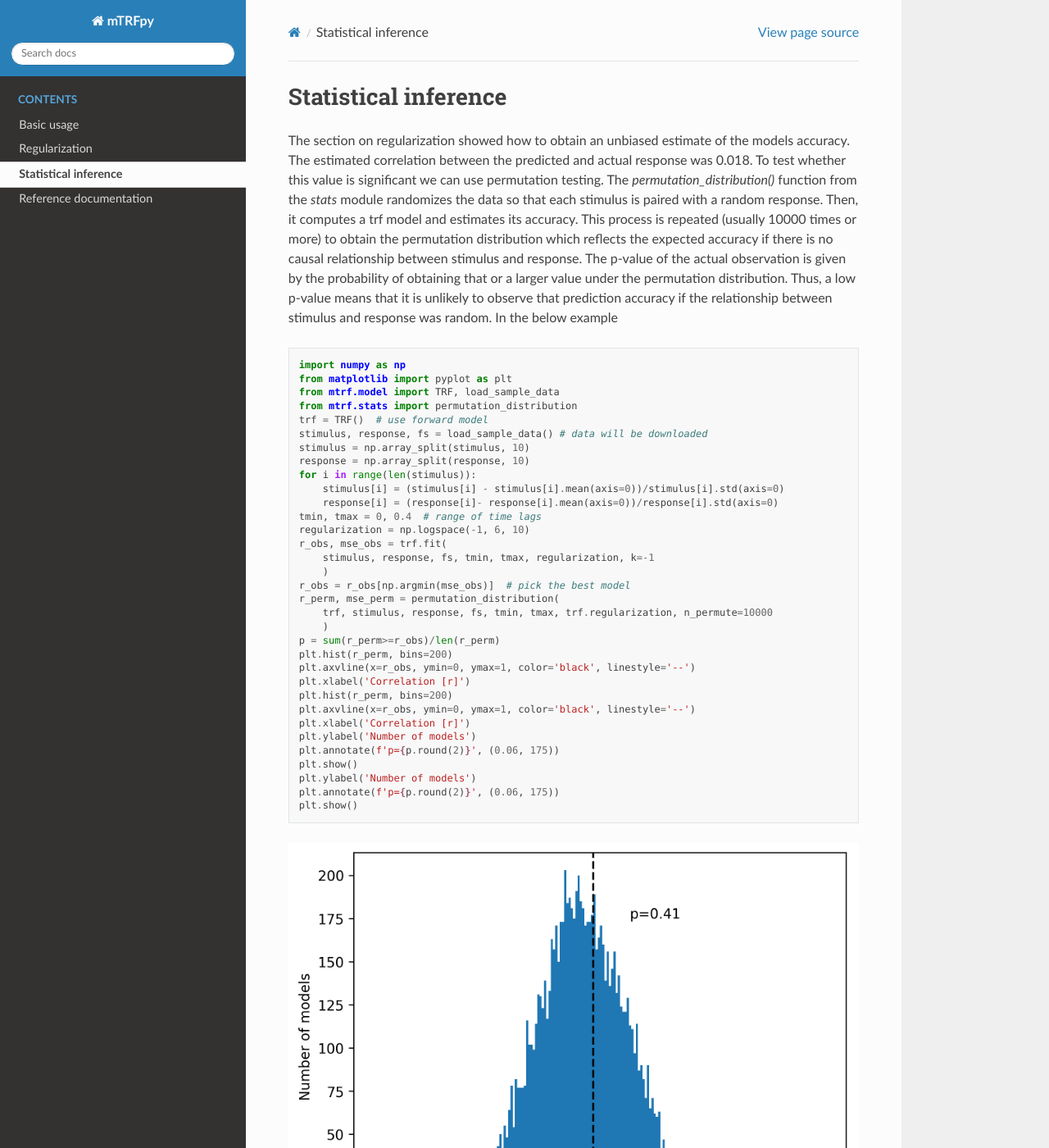
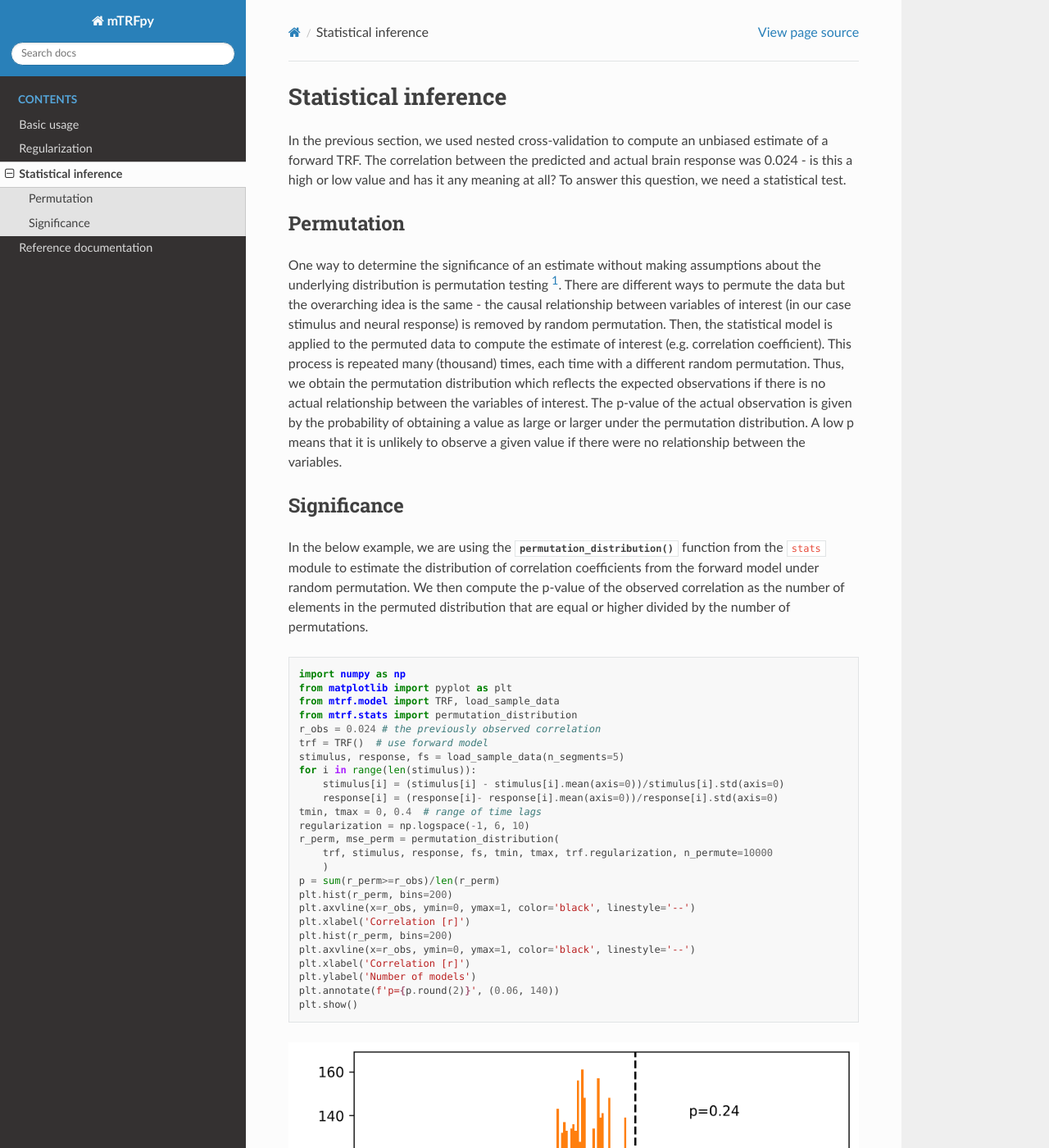
Before and after one commit to powerfulbean/mTRFpy, a Sphinx documentation site: the page built from docs/inference.rst, in a window 1280 px wide and 1400 px high. Shown: the whole window at 82% size. Built offline with Sphinx 7.4.7 and the Read the Docs theme 2.0.0, drawn with Linux system fonts in a browser that asks for light colours; cross-references to code outside the pages are shown as plain code; some of the changed text lies outside the part shown.

Commit message:
update docs

```diff
--- a/docs/basics.rst
+++ b/docs/basics.rst
@@ -44,6 +44,7 @@
     print(f"correlation between actual and predicted response: {r_fwd.round(3)}")
 
     out:
+
     correlation between actual and predicted response: 0.108
 
 However, because we trained and tested on the exact same data, the correlation coefficient is inflated due to overfitting. To avoid this we can use The :func:`cross_validate` function from the :py:mod:`stats` module which tests a :py:class:`TRF` instance using k-fold cross-validation. During this process, the data is split into :py:const:`k` segments - all but one segments are used to train the TRF and the final segment is used to validate it's accuracy. The TRF is trained multiple times while the segments are rotated so that each segment is used for validation once. Finally, the TRFs correlation and MSE is obtained by averaging across all :py:const:`k` segments.
@@ -63,6 +64,7 @@
     print(f"mean correlation between actual and predicted response: {r_fwd.mean().round(3)}")
 
     out:
+
     correlation between actual and predicted response: 0.022
 
 
@@ -78,6 +80,7 @@
     print(f"correlation between actual and predicted envelope: {r_bwd.round(3)}")
 
     out:
+
     correlation between actual and predicted envelope: 0.084
 
 
--- a/docs/inference.rst
+++ b/docs/inference.rst
@@ -1,27 +1,29 @@
 Statistical inference
 =====================
 
-The section on regularization showed how to obtain an unbiased estimate of the models accuracy. The estimated correlation between the predicted and actual response was 0.018. To test whether this value is significant we can use permutation testing. The `permutation_distribution()` function from the `stats` module randomizes the data so that each stimulus is paired with a random response. Then, it computes a trf model and estimates its accuracy. This process is repeated (usually 10000 times or more) to obtain the permutation distribution which reflects the expected accuracy if there is no causal relationship between stimulus and response. The p-value of the actual observation is given by the probability of obtaining that or a larger value under the permutation distribution. Thus, a low p-value means that it is unlikely to observe that prediction accuracy if the relationship between stimulus and response was random. In the below example
+In the previous section, we used nested cross-validation to compute an unbiased estimate of a forward TRF. The correlation between the predicted and actual brain response was 0.024 - is this a high or low value and has it any meaning at all? To answer this question, we need a statistical test.
 
-::
+Permutation
+-----------
+One way to determine the significance of an estimate without making assumptions about the underlying distribution is permutation testing [#f1]_. There are different ways to permute the data but the overarching idea is the same - the causal relationship between variables of interest (in our case stimulus and neural response) is removed by random permutation. Then, the statistical model is applied to the permuted data to compute the estimate of interest (e.g. correlation coefficient). This process is repeated many (thousand) times, each time with a different random permutation. Thus, we obtain the permutation distribution which reflects the expected observations if there is no actual relationship between the variables of interest. The p-value of the actual observation is given by the probability of obtaining a value as large or larger under the permutation distribution. A low p means that it is unlikely to observe a given value if there were no relationship between the variables.
+
+Significance
+------------
+
+In the below example, we are using the :py:func:`permutation_distribution` function from the :py:module:`stats` module to estimate the distribution of correlation coefficients from the forward model under random permutation. We then compute the p-value of the observed correlation as the number of elements in the permuted distribution that are equal or higher divided by the number of permutations. ::
 
     import numpy as np
     from matplotlib import pyplot as plt
     from mtrf.model import TRF, load_sample_data
     from mtrf.stats import permutation_distribution
+    r_obs = 0.024 # the previously observed correlation
     trf = TRF()  # use forward model
-    stimulus, response, fs = load_sample_data() # data will be downloaded
-    stimulus = np.array_split(stimulus, 10)
-    response = np.array_split(response, 10)
+    stimulus, response, fs = load_sample_data(n_segments=5)
     for i in range(len(stimulus)):
         stimulus[i] = (stimulus[i] - stimulus[i].mean(axis=0))/stimulus[i].std(axis=0)
         response[i] = (response[i]- response[i].mean(axis=0))/response[i].std(axis=0)
     tmin, tmax = 0, 0.4  # range of time lags
     regularization = np.logspace(-1, 6, 10)
-    r_obs, mse_obs = trf.fit(
-        stimulus, response, fs, tmin, tmax, regularization, k=-1
-        )
-    r_obs = r_obs[np.argmin(mse_obs)]  # pick the best model
     r_perm, mse_perm = permutation_distribution(
         trf, stimulus, response, fs, tmin, tmax, trf.regularization, n_permute=10000
         )
@@ -33,12 +35,11 @@
     plt.axvline(x=r_obs, ymin=0, ymax=1, color='black', linestyle='--')
     plt.xlabel('Correlation [r]')
     plt.ylabel('Number of models')
-    plt.annotate(f'p={p.round(2)}', (0.06, 175))
-    plt.show()
-    plt.ylabel('Number of models')
-    plt.annotate(f'p={p.round(2)}', (0.06, 175))
+    plt.annotate(f'p={p.round(2)}', (0.06, 140))
     plt.show()
 
 .. image:: images/perm.png
 
-The p-value of the observed is 0.41, meaning that we would not reject the null hypothesis that there is no relationship between stimulus and response. This is not surprising given that EEG has a poor signal-to-noise ratio and we are only using two minutes of data.
+The p-value of the observed correlation is 0.24, which means that we obtain a correlation of that or larger size in about one quarter of observations. Thus, we would not reject our null hypothesis at the typically used significance level :math:`\alpha=0.05`. This is hardly surprising given that EEG has a poor signal-to-noise ratio and we are only using two minutes of data. Note that the permutation distribution is very sensitive to the amount of data because small amounts (for training and validation data) will produce more extreme results.
+
+.. [#f1] Ernst, M. D. (2004). Permutation methods: a basis for exact inference. Statistical Science, 676-685.
```
Also changed, not shown: docs/optimization.rst (+15 -15 lines), docs/images/opt.png, docs/images/perm.png.
